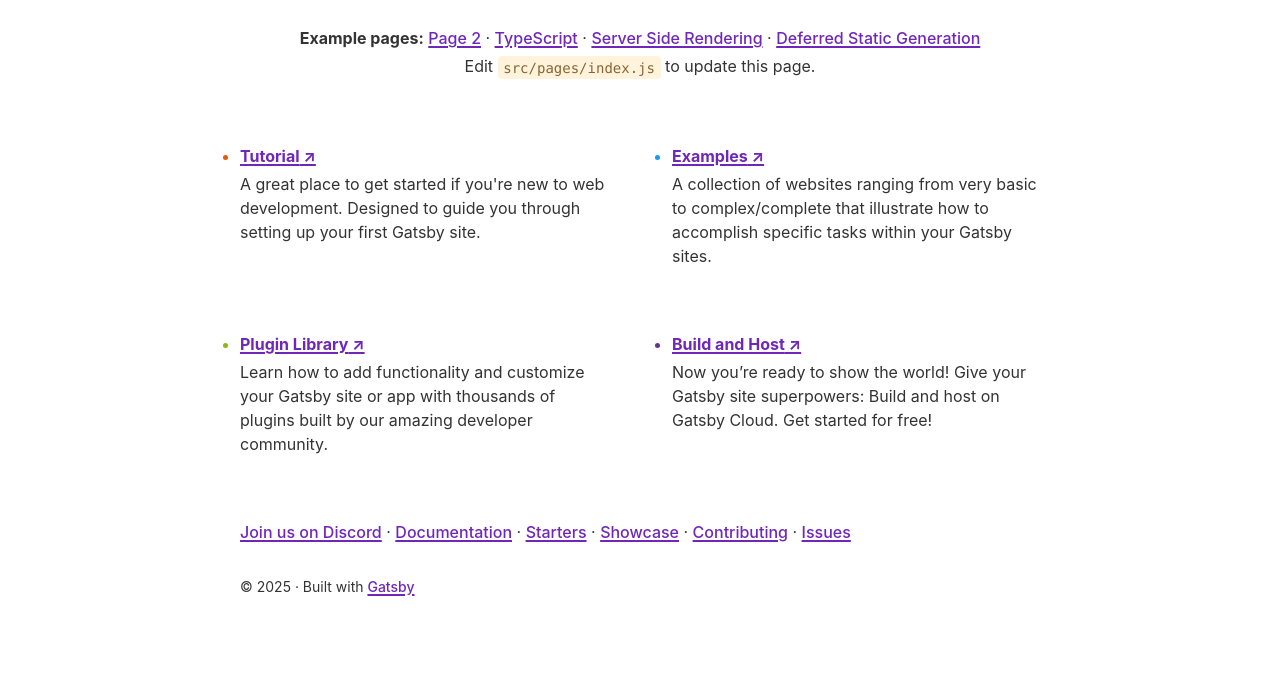
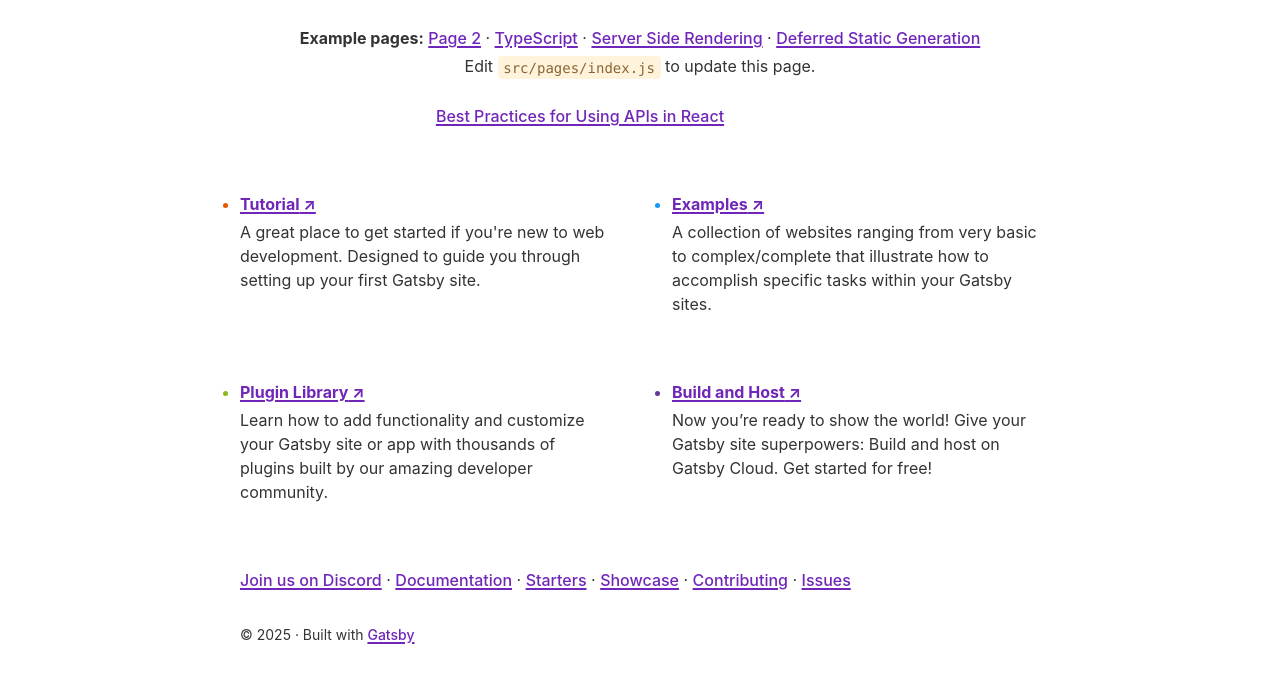
Before and after one commit to PeeplesKaitlyn-FS/MyGatsbyStaticSite, a Gatsby site: page / in a window 1280 px wide. Shown: the part 230-907 px from the top of the page. Before the commit the page ends 859 px from the top, so only its background shows below. Built offline with nearby package versions, Linux system fonts and the light colour scheme; Gatsby itself is replaced by a stand-in of ours.

Commit message:
Update index.js

```diff
--- a/src/pages/index.js
+++ b/src/pages/index.js
@@ -95,6 +95,9 @@ const IndexPage = () => (
         <br />
         Edit <code>src/pages/index.js</code> to update this page.
       </p>
+      <p>
+        <Link to="/new-article">Best Practices for Using APIs in React</Link>
+      </p>
     </div>
     <ul className={styles.list}>
       {links.map(link => (
```
